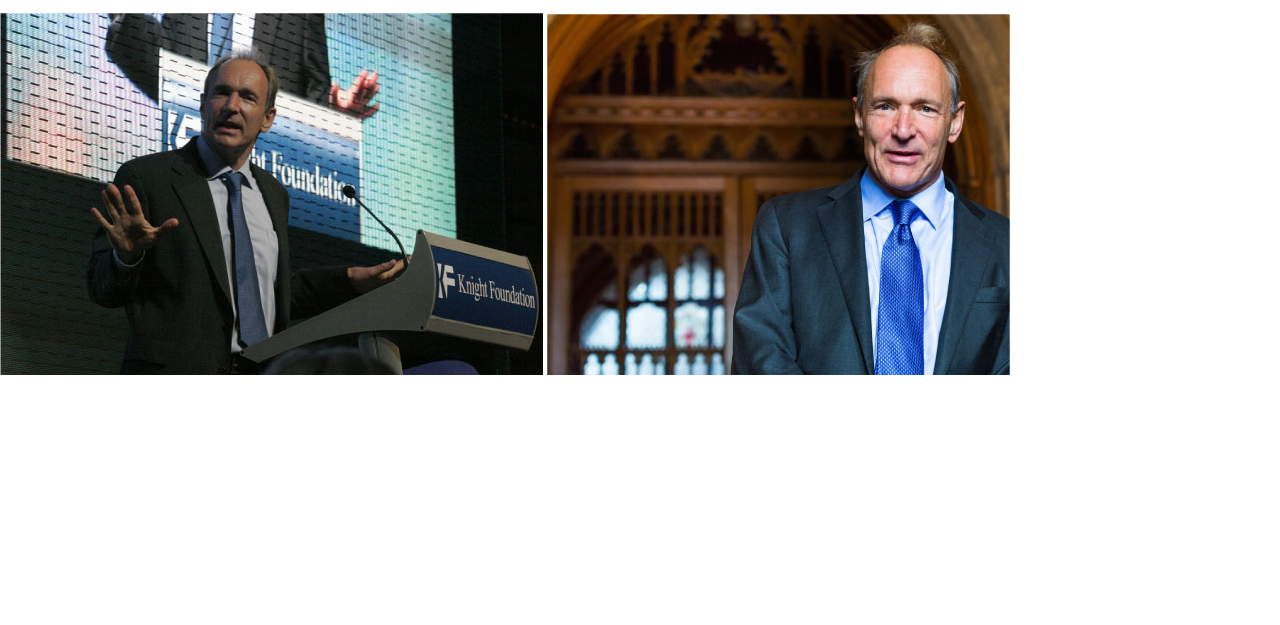
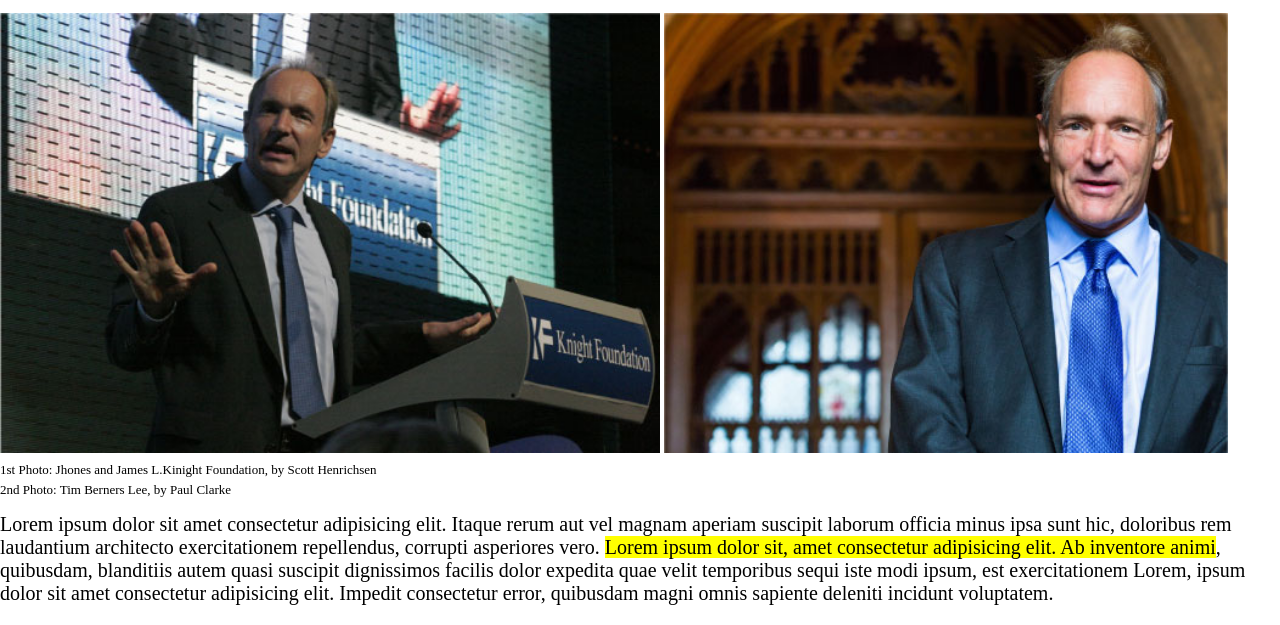
Before and after one commit to matteo2302/html-css-booleaner, a plain HTML site: page index.html in a window 1280 px wide. Shown: the part 307-932 px from the top of the page. Before the commit the page ends 800 px from the top, so only its background shows below. Drawn offline with Linux system fonts and the light colour scheme.

Commit message:
fixed img and description(?)

```diff
--- a/index.html
+++ b/index.html
@@ -28,10 +28,32 @@
     <main class="container">
       <!--tim foto-->
 
-      <figure class="tim-photo-container">
-        <img src="img/tim-1.jpg" alt="tim speaking" />
-        <img src="img/tim-2.jpg" alt="tim " />
-      </figure>
+      <div class="tim-photo-container">
+        <img class="tim-photo" src="img/tim-1.jpg" alt="tim speaking" />
+        <img class="tim-photo" src="img/tim-2.jpg" alt="tim " />
+        <div class="img-des">
+          <p>
+            1st Photo: Jhones and James L.Kinight Foundation, by Scott
+            Henrichsen
+          </p>
+          <p>2nd Photo: Tim Berners Lee, by Paul Clarke</p>
+        </div>
+      </div>
+
+      <p class="photo-des">
+        Lorem ipsum dolor sit amet consectetur adipisicing elit. Itaque rerum
+        aut vel magnam aperiam suscipit laborum officia minus ipsa sunt hic,
+        doloribus rem laudantium architecto exercitationem repellendus, corrupti
+        asperiores vero.
+        <span class="sottolineato"
+          >Lorem ipsum dolor sit, amet consectetur adipisicing elit. Ab
+          inventore animi</span
+        >, quibusdam, blanditiis autem quasi suscipit dignissimos facilis dolor
+        expedita quae velit temporibus sequi iste modi ipsum, est exercitationem
+        Lorem, ipsum dolor sit amet consectetur adipisicing elit. Impedit
+        consectetur error, quibusdam magni omnis sapiente deleniti incidunt
+        voluptatem.
+      </p>
     </main>
   </body>
 </html>
--- a/style/style.css
+++ b/style/style.css
@@ -34,10 +34,21 @@ h1 {
   color: rgb(114, 114, 114);
 }
 .tim-photo-container {
-  margin: 16px 0px 16px 0px;
+  margin: 16px 0px 0px 0px;
   width: 1280px;
+  line-height: 7px;
 }
-/*.tim-photo {
-  width: 50%;
-  height: 500px;
-}*/
+.tim-photo {
+  height: 440px;
+  margin-bottom: 0px;
+}
+.img-des {
+  margin-top: 0px;
+  font-size: 13px;
+}
+.photo-des {
+  font-size: 20px;
+}
+.sottolineato {
+  background-color: yellow;
+}
```
